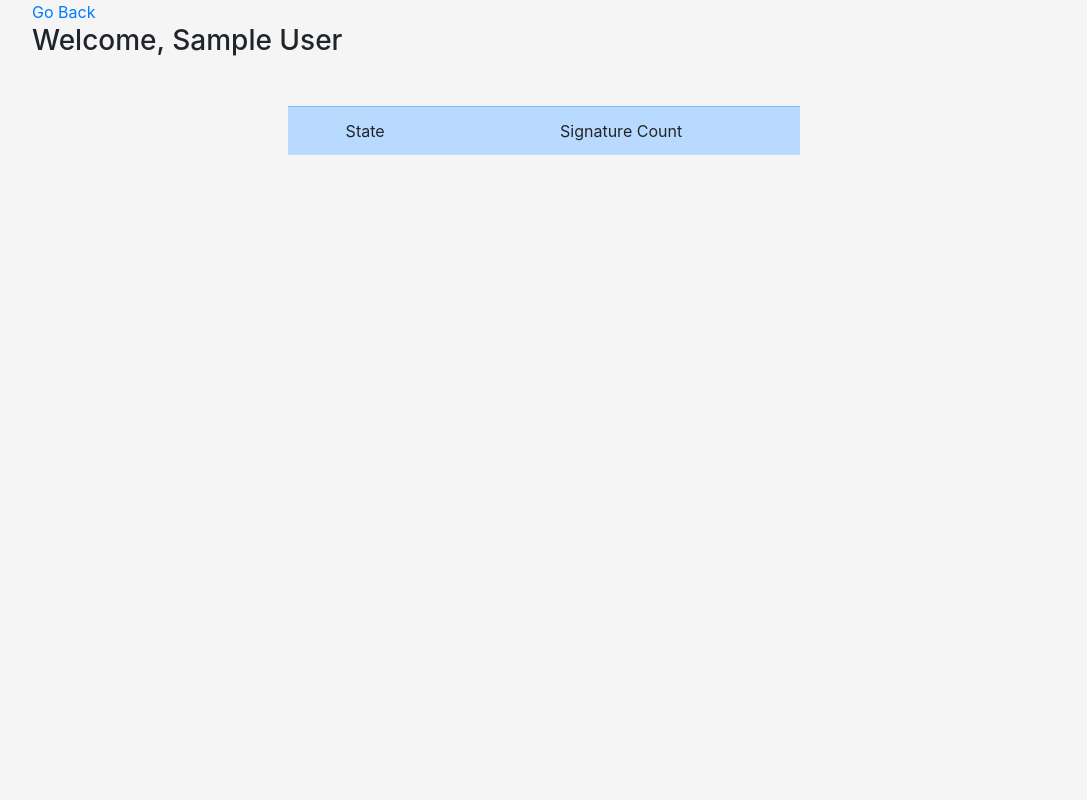
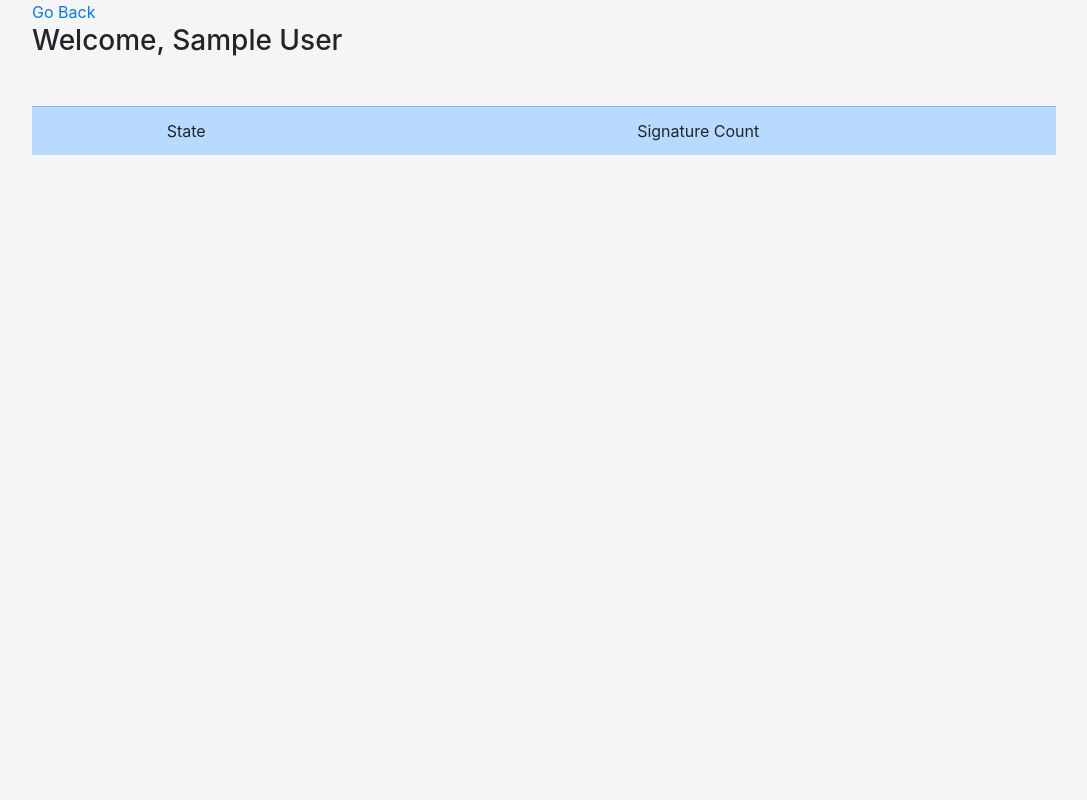
Before and after one commit to Colbyjoe97/Equal_Parental_Rights, a Django app: template apps/my_app/templates/admin-page.html in a window 1280 px wide. Shown: the whole page, without its empty margins (96-1183 px from the left). Run offline with Django 3.2, Linux system fonts and the light colour scheme; the template is opened without the code that fills it, so the values that code supplies are empty; the visitor is signed in with stand-in values (Sample User, id 1); some libraries are stand-ins or nearby versions.

Commit message:
fixed table size in admin page

```diff
--- a/apps/my_app/static/admin-page.css
+++ b/apps/my_app/static/admin-page.css
@@ -3,3 +3,6 @@
     min-height: 100vh;
     background-color: whitesmoke;
 }
+table {
+    width: 100%;
+}
--- a/apps/my_app/templates/admin-page.html
+++ b/apps/my_app/templates/admin-page.html
@@ -13,7 +13,7 @@
     <div class="wrapper">
         <a href="/">Go Back</a>
         <h3 class="mb-5">Welcome, {{user.first_name}} {{user.last_name}}</h3>
-        <table class="m-auto text-center table table-hover table-primary w-50">
+        <table class="m-auto text-center table table-hover table-primary">
             <thead>
                 <tr>
                     <td>State</td>
```
